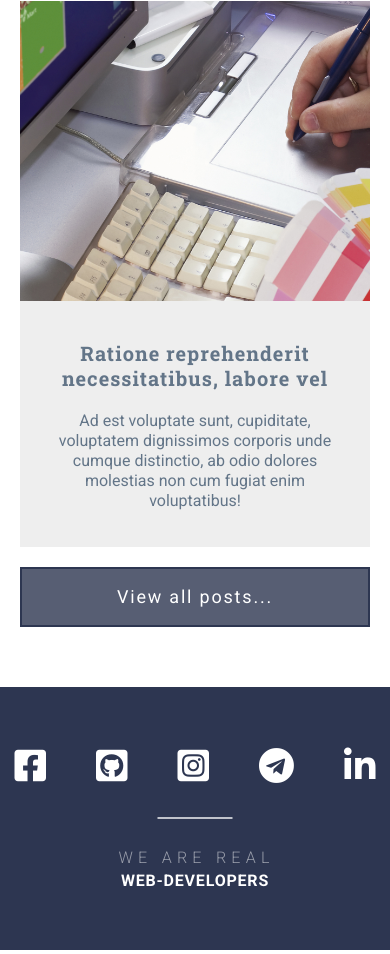
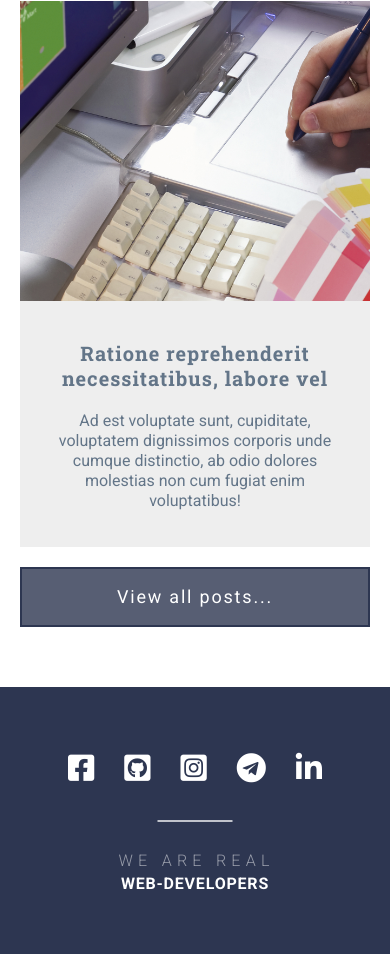
Before and after one commit to PalGalya/final-web-project-grid-template, a website: page index.html in a window 390 px wide. Shown: the part 8199-9153 px from the top of the page. Drawn offline with Linux system fonts and the light colour scheme.

Commit message:
Додано адаптивний перенос іконок у футеі. Налаштовано flex-wrap для контейнера іконок

```diff
--- a/src/scss/components/footer/_footer.scss
+++ b/src/scss/components/footer/_footer.scss
@@ -18,14 +18,17 @@
     position: relative; // для того щоб зявилась лінія під логотипом
 
     display: flex;
-    display: flex;
+    flex-wrap: wrap; // дозволяємо перенос іконок
     justify-content: center;
 
     margin-bottom: $gap-x3; // для того щоб воно не зливалось з логотипом
 
     font-size: 2.25rem;
 
+    padding: 0 $gap;  // Додаємо відступ для кращого вигляду при переносі
+
     gap: $gap-lg;
+    gap: $gap;
 
     &::after {
       position: absolute;
@@ -45,9 +48,14 @@
   }
 
   &__social-item {
-    margin: 0 10px; // зробити відступ між іконками
+    // margin: 0 10px; // - видаляємо, бо використовуємо gap
+    padding: 5px; // Додаємо padding для більшої площі натискання
 
     transition: color 0.3s ease;
+
+    @include sm {
+      font-size: 1.875rem; // зменшуємо розмір іконок на малих екранах
+    }
 
     &:hover {
       color: $color-accent;
@@ -73,10 +81,6 @@
     &-last {
       display: block;
 
-      letter-spacing: 0.05em;
-
-      color: $color-white;
-
       font-weight: 700;
     }
   }
```
Also changed, not shown: assets/css/style.css.
